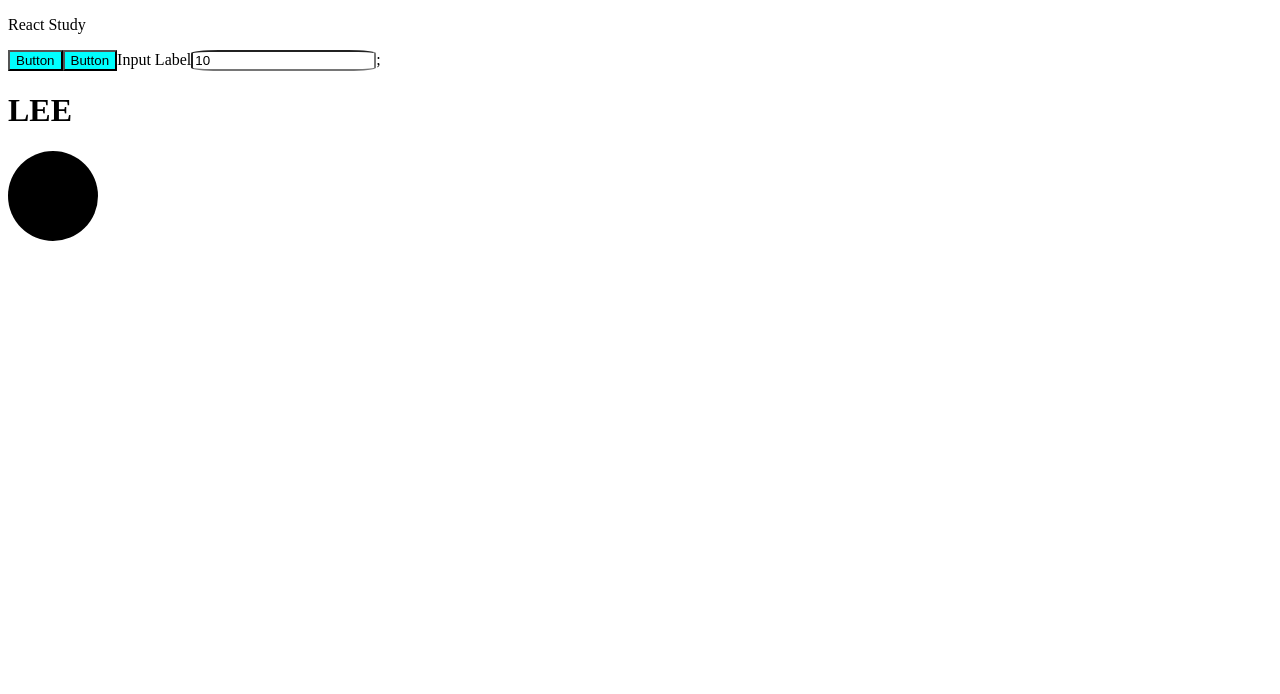
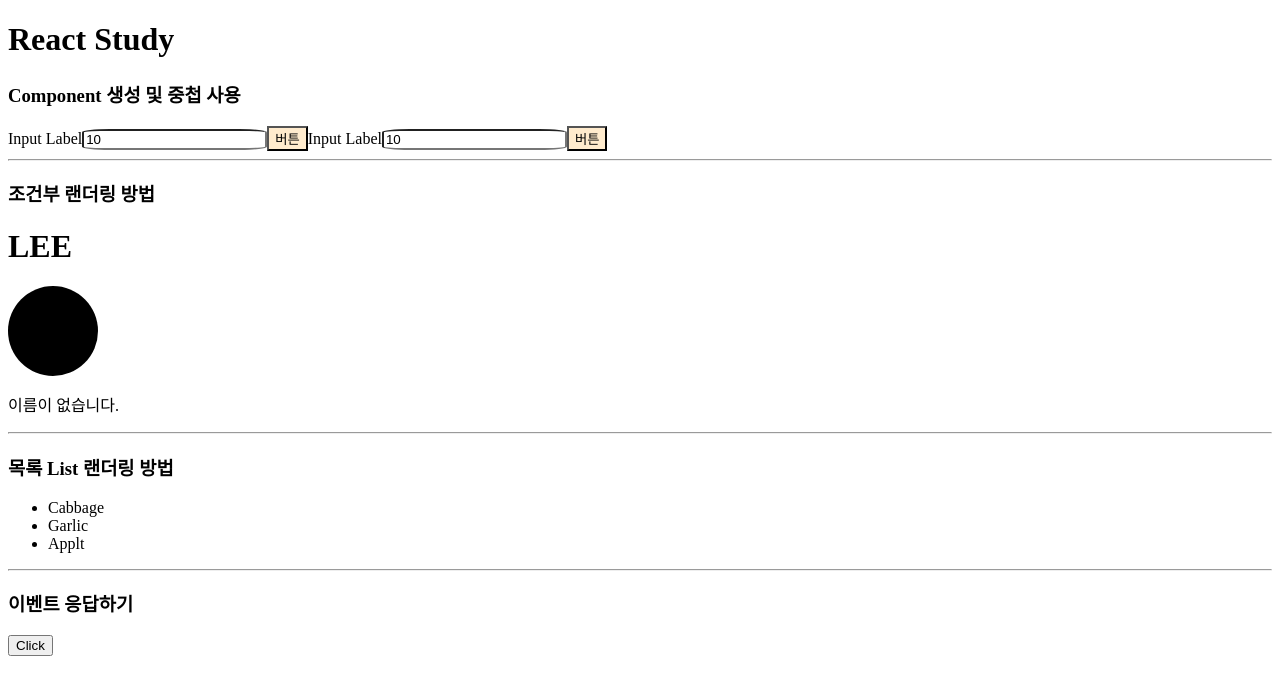
Before and after one commit to KimJiHu0/React, a React (Vite) app: page / in a window 1280 px wide. Shown: the top 694 px of the page. Built offline with nearby package versions, Linux system fonts and the light colour scheme.

Commit message:
조건부 랜더링 & 목록 랜더링 & 이벤트 응답하기

```diff
--- a/src/App.tsx
+++ b/src/App.tsx
@@ -1,19 +1,44 @@
-// export 와 export default의 차이 및 className, htmlFor 등 JSX 간단 문법
-import { Button } from './components/common/Button.tsx';
-import Input from './components/common/Input.tsx';
-// Component에 Data 뿌리는 방법
+// 컴포넌트 생성 및 중첩 사용
+import Component from './components/Component.tsx';
+// Component에 Data 뿌리는 방법 및 조건부 랜더링
 import Profile from './components/Profile.tsx';
+// 목록 List 랜더링
+import List from './components/List.tsx';
+// 이벤트 응답하기
+import Button from './components/Button.tsx';
 
 // 실제 main.tsx의 root Element에 Render될 선언형 함수 컴포넌트.
 function App() {
+    const user1 = {
+        name: 'LEE',
+        backgroundColor: 'black',
+        size: 90,
+        radius: 50,
+    };
+
+    const user2 = {
+        name: '',
+        backgroundColor: 'red',
+        size: 90,
+        radius: 50,
+    };
     return (
         // <></> => <<Fragment></Fragment>랑 동일함
         <>
-            <p>React Study</p>
-            <Button></Button>
-            <Button></Button>
-            <Input></Input>
-            <Profile />
+            <h1>React Study</h1>
+            <h3>Component 생성 및 중첩 사용</h3>
+            <Component id="1"></Component>
+            <Component id="2"></Component>
+            <hr />
+            <h3>조건부 랜더링 방법</h3>
+            <Profile user={user1} />
+            <Profile user={user2} />
+            <hr />
+            <h3>목록 List 랜더링 방법</h3>
+            <List />
+            <hr />
+            <h3>이벤트 응답하기</h3>
+            <Button data={1} />
         </>
     );
 }
--- a/src/assets/css/button.css
+++ /dev/null
@@ -1,3 +0,0 @@
-.myButton {
-    background-color: aqua;
-}
--- /dev/null
+++ b/src/assets/css/component.css
@@ -0,0 +1,6 @@
+.myInput {
+    border-radius: 15%;
+}
+.myButton {
+    background-color: blanchedalmond;
+}
--- a/src/assets/css/input.css
+++ /dev/null
@@ -1,3 +0,0 @@
-.myInput {
-    border-radius: 15%;
-}
--- /dev/null
+++ b/src/components/Button.tsx
@@ -0,0 +1,13 @@
+// 이벤트 응답하기
+export default function Button(props) {
+    console.log(props);
+    // 내부 함수로 이벤트 응답하기
+    function clickFunction(data) {
+        return () => {
+            console.log(data);
+        };
+    }
+    // onClick={(props) => alert(props)}
+    // 괄호는 무조건 빼고 사용해야한다.
+    return <button onClick={clickFunction(props.data)}>Click</button>;
+}
--- a/src/components/common/Input.tsx
+++ b/src/components/Component.tsx
@@ -1,14 +1,17 @@
 // CSS Import
-import '../../assets/css/input.css';
+import '../assets/css/component.css';
 
 // export default이름을 지정할 경우 해당 Component를 import 하는 Component에서는
 // import Input from '...' 으로 해야한다.
-export default function Input() {
+export default function Component({ id }) {
     return (
         // for의 역할은 input의 id를 동일하게 맞춰 놓으면 라벨 클릭 시 input에 focus를 가도록 처리
         <>
-            <label htmlFor="inputId">Input Label</label>
-            <input id="inputId" className="myInput" type="input" value={10} />;
+            <label htmlFor={id}>Input Label</label>
+            <input id={id} className="myInput" type="input" value={10} />
+            <button id={id} className="myButton">
+                버튼
+            </button>
         </>
     );
 }
--- /dev/null
+++ b/src/components/List.tsx
@@ -0,0 +1,18 @@
+// 목록 List 랜더링
+export default function List() {
+    const list = [
+        { title: 'Cabbage', id: 1 },
+        { title: 'Garlic', id: 2 },
+        { title: 'Applt', id: 3 },
+    ];
+
+    return (
+        <>
+            <ul>
+                {list.map((element) => (
+                    <li key={element.id}>{element.title}</li>
+                ))}
+            </ul>
+        </>
+    );
+}
--- a/src/components/Profile.tsx
+++ b/src/components/Profile.tsx
@@ -1,13 +1,8 @@
-// Component에 Data 뿌려주는 방법
+// Component에 Data 뿌려주는 방법 및 조건부 랜더링
 // React function에서 데이터를 사용하기 위헤서는 {} 을 사용해야한다.
-const user = {
-    name: 'LEE',
-    backgroundColor: 'black',
-    size: 90,
-    radius: 50,
-};
-
-export default function Profile() {
+export default function Profile({ user }) {
+    // 조건부 랜더링 영역, 삼항연산자로도 가능
+    if (user.name) {
         return (
             <>
                 <h1>{user.name}</h1>
@@ -22,4 +17,11 @@ export default function Profile() {
                 ></div>
             </>
         );
+    } else {
+        return (
+            <>
+                <p>이름이 없습니다.</p>
+            </>
+        );
     }
+}
--- a/src/components/common/Button.tsx
+++ /dev/null
@@ -1,9 +0,0 @@
-// CSS Import
-import '../../assets/css/button.css';
-
-// export로 이름을 지정할 경우 해당 Component를 import 하는 Component에서는
-// import {Button} from '...' 으로 해야한다.
-export function Button() {
-    // Class를 줄 때에는 class="" 가 아닌 className으로
-    return <button className="myButton">Button</button>;
-}
```
Also changed, not shown: 1 other file (tests, documents, lock files or other folders). Lines whose indentation alone changed are shown as unchanged.
